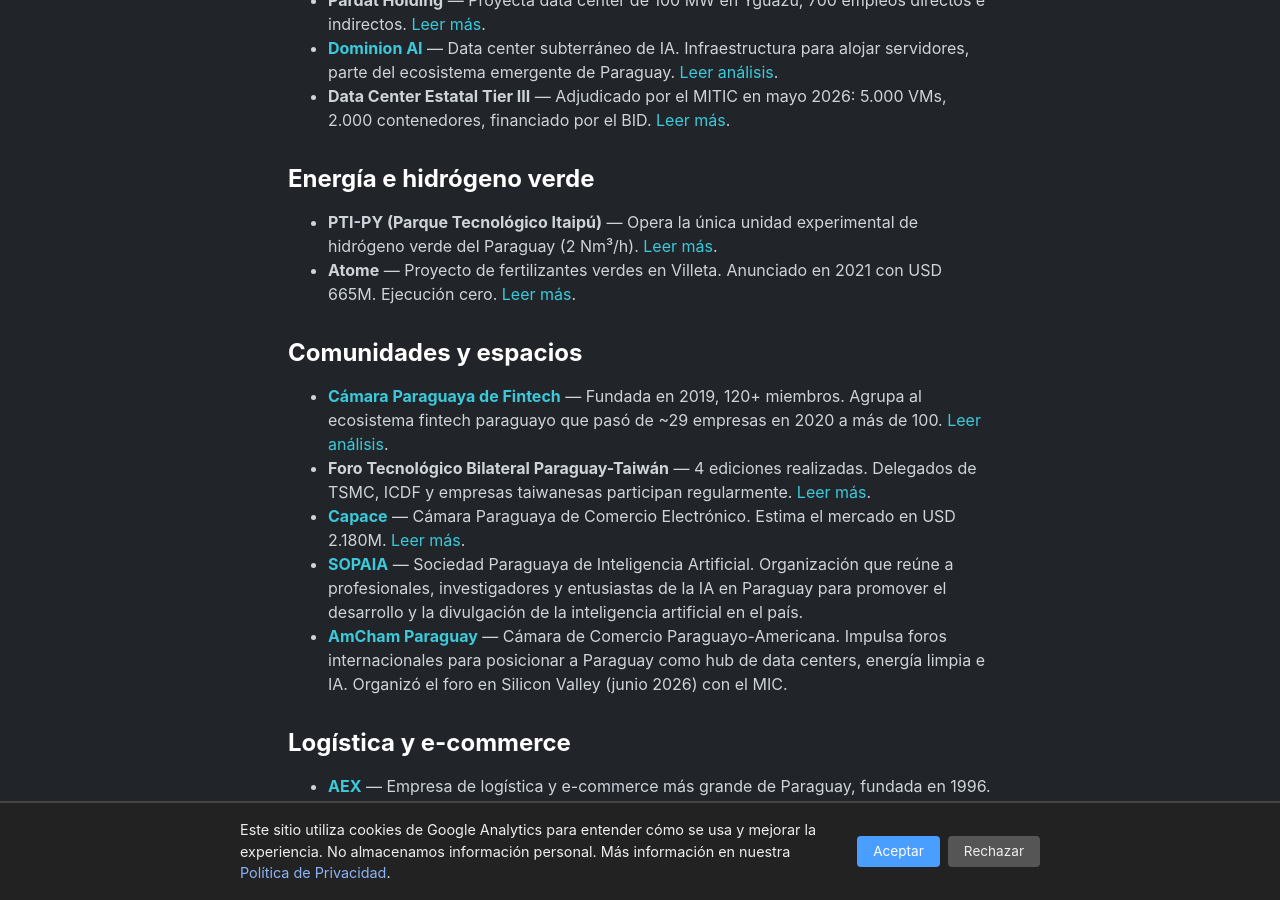
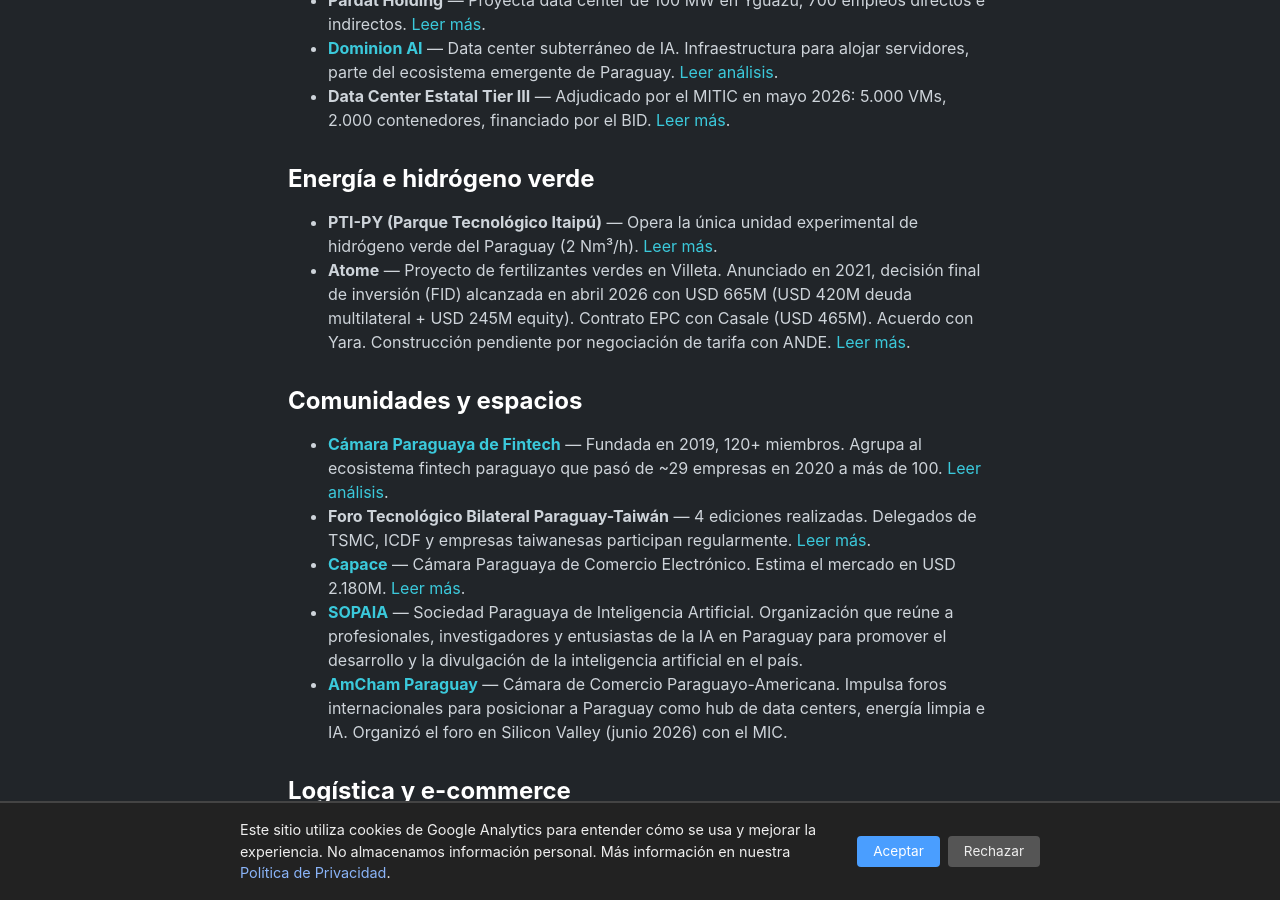
Before and after one commit to miravosqueinteresante/muchotexto.net, a Jekyll site: the page built from directorio.markdown, in a window 1280 px wide and 900 px high, scrolled down 1031 px. Built offline with Jekyll 4.4.1, drawn with Linux system fonts in a browser that asks for light colours.

Commit message:
fix: Atome status in observatorio - FID Apr 2026, not zero execution

```diff
--- a/cronologia.markdown
+++ b/cronologia.markdown
@@ -28,7 +28,7 @@
 
 ## 2020 — 2023
 
-- **2021** — Atome anuncia [USD 665 millones](/articulos/2026/07/27/hidrogeno-verde-paraguay/) para fertilizantes verdes en Villeta. Cuatro años después, ejecución cero.
+- **2021** — Atome anuncia proyecto de fertilizantes verdes en Villeta. En [abril 2026](/articulos/2026/07/27/hidrogeno-verde-paraguay/) alcanza decisión final de inversión (FID) con USD 665M, pero la construcción no empieza por conflicto con ANDE sobre tarifa eléctrica.
 - **2021** — China prohíbe la minería de criptomonedas. El [65-75% de la tasa de hash global se relocaliza](/articulos/2026/07/07/criptomineria-paraguay-energia-barata/). Comienza el éxodo minero hacia Paraguay.
 - **2021** — El [Expediente Judicial Electrónico](/articulos/2026/07/21/ia-justicia-paraguay/) alcanza cobertura en las 18 circunscripciones judiciales de Paraguay.
 - **2022** — [Sequía histórica en Paraguay](/articulos/2026/07/01/de-la-soja-al-silicio-matriz-exportadora-paraguay/): la cosecha de soja cae 60% por La Niña. El PIB crece solo 0.1%.
--- a/directorio.markdown
+++ b/directorio.markdown
@@ -31,7 +31,7 @@
 ## Energía e hidrógeno verde
 
 - **PTI-PY (Parque Tecnológico Itaipú)** — Opera la única unidad experimental de hidrógeno verde del Paraguay (2 Nm³/h). [Leer más](/articulos/2026/07/27/hidrogeno-verde-paraguay/).
-- **Atome** — Proyecto de fertilizantes verdes en Villeta. Anunciado en 2021 con USD 665M. Ejecución cero. [Leer más](/articulos/2026/07/27/hidrogeno-verde-paraguay/).
+- **Atome** — Proyecto de fertilizantes verdes en Villeta. Anunciado en 2021, decisión final de inversión (FID) alcanzada en abril 2026 con USD 665M (USD 420M deuda multilateral + USD 245M equity). Contrato EPC con Casale (USD 465M). Acuerdo con Yara. Construcción pendiente por negociación de tarifa con ANDE. [Leer más](/articulos/2026/07/27/hidrogeno-verde-paraguay/).
 
 ## Comunidades y espacios
 
```
